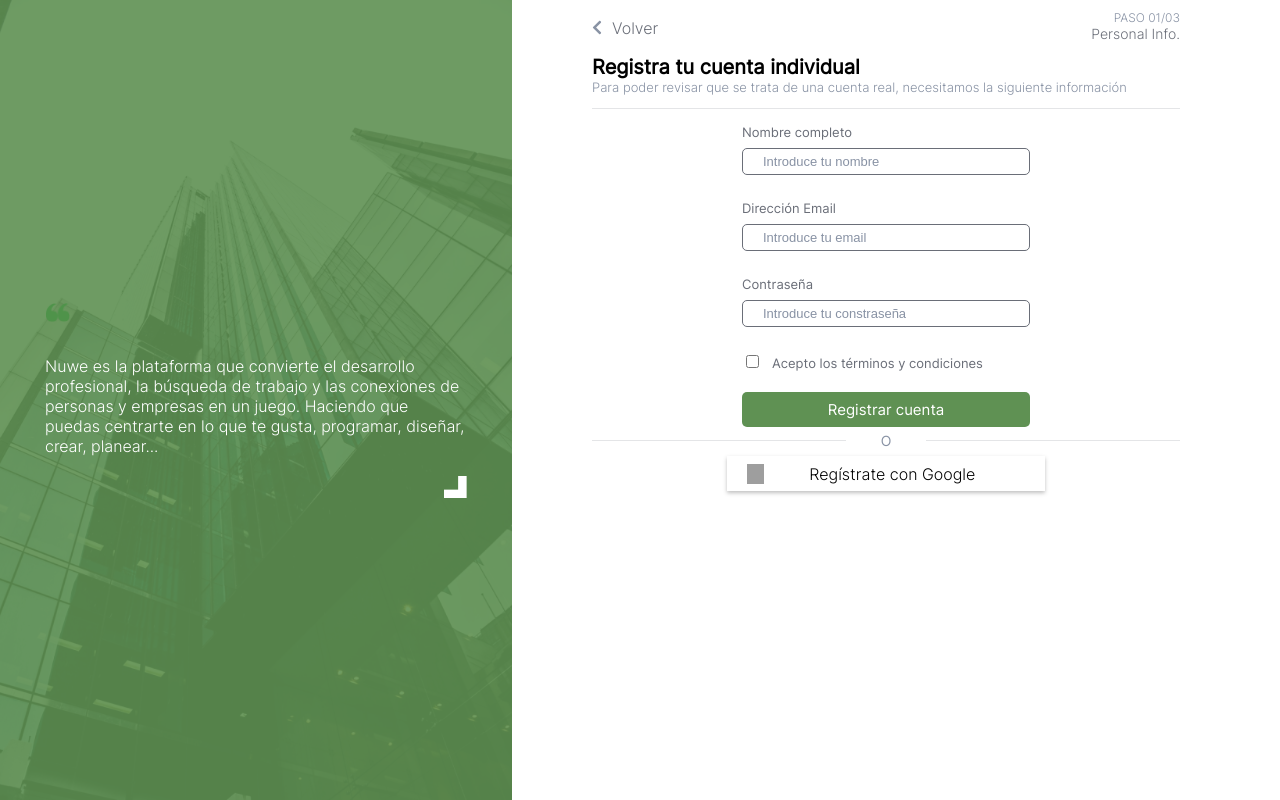
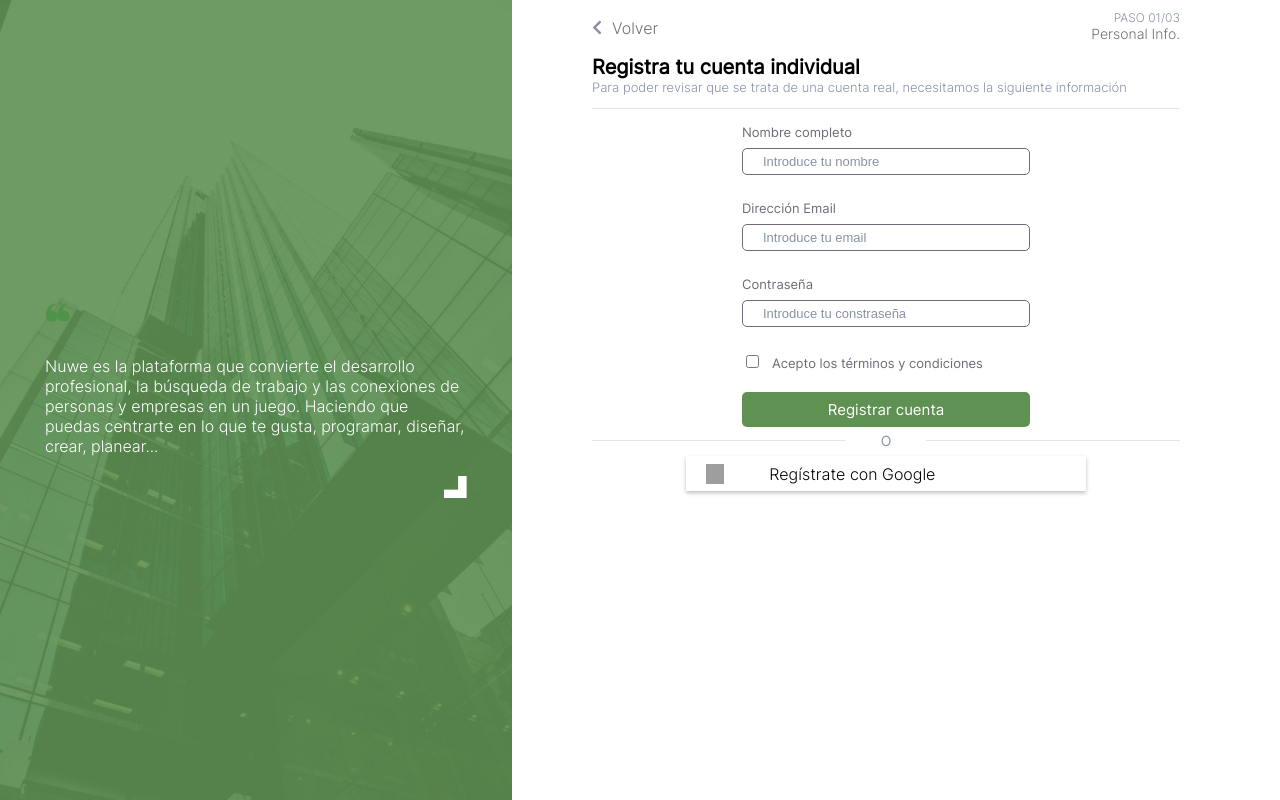
Before and after one commit to Silinde87/BDT-Hackaton-Nuwe-frontend, a Next.js app: page /register/personal-info in a window 1280 px wide. Built offline with nearby package versions, Linux system fonts and the light colour scheme; grey boxes are pictures that could not be loaded.

Commit message:
Fix styles

```diff
--- a/components/GoogleButton/GoogleButton.styled.js
+++ b/components/GoogleButton/GoogleButton.styled.js
@@ -26,7 +26,7 @@
 	}
 
 	@media (min-width: 1025px) {
-		width: 318px;
+		width: 400px;
 		margin: auto;
 		height: 35px;
 	}
--- a/styles/Register.module.css
+++ b/styles/Register.module.css
@@ -98,7 +98,7 @@
 }
 @media (min-width: 768px) {
 	.main{
-		padding: 10px 180px;
+		padding: 10px 220px;
 		padding-top: 20%;
 	}
 }
```
